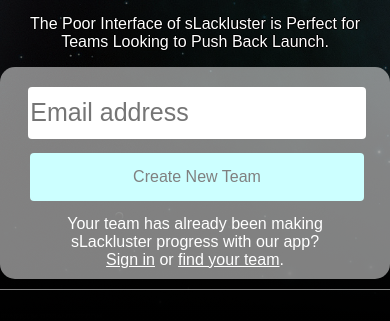
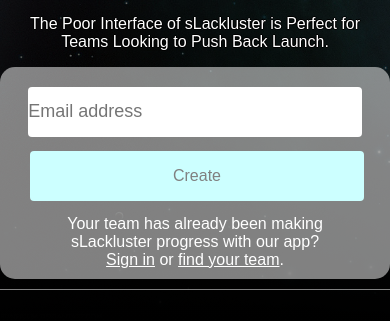
Before and after one commit to RobinJayaswal/slackLandingPage, a plain HTML site: page index.html in a window 390 px wide. Shown: the part 523-844 px from the top of the page. Drawn offline with Linux system fonts and the light colour scheme; a web font is replaced by a local one.

Commit message:
fixed create button

```diff
--- a/index.html
+++ b/index.html
@@ -40,7 +40,7 @@
 						<input type="text" placeholder="Email address" >
 					</div>
 					<div class="email-button">
-						<button>Create New Team</button>
+						<button>Create</button>
 					</div>
         </div>
         <p>Your team has already been making sLackluster progress with our app?<br/>
--- a/style.css
+++ b/style.css
@@ -149,7 +149,7 @@ body .main-contents {
 	width:100%;
 }
 .email-field {
-	width:40%;
+	flex: 3;
 	padding:10px;
 
 }
@@ -157,13 +157,14 @@ body .main-contents {
 	height:50px;
 	width:100%;
 	border-radius:4px;
-	font-size:25px;
+	font-size:18px;
   border: none;
+  padding: 0px;
 
 }
 
 .email-button {
-  width: 90%;
+  flex: 2;
 }
 
 .email-button button {
@@ -177,9 +178,11 @@ body .main-contents {
 	text-align: center;
 	text-decoration: none;
 	display: inline-block;
+  height: 50px;
 	font-size: 16px;
 	margin: 4px 2px;
   width: 100%;
+  overflow: hidden;
 }
 
 .email-button button:hover {
@@ -329,12 +332,18 @@ ul {
   .create-team-box {
     width: 95%;
   }
-  .email-field {
-    width: 90%;
-  }
+
   .input-area {
     flex-direction: column;
+    width: 90%
   }
+  .email-field {
+    width: 100%;
+  }
+  .email-button {
+    width: 100%;
+  }
+
 
   .location-box {
     display: none;
```
